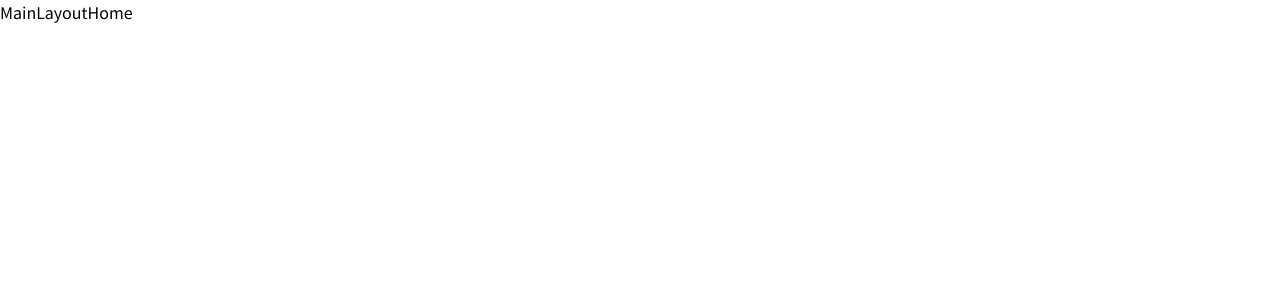
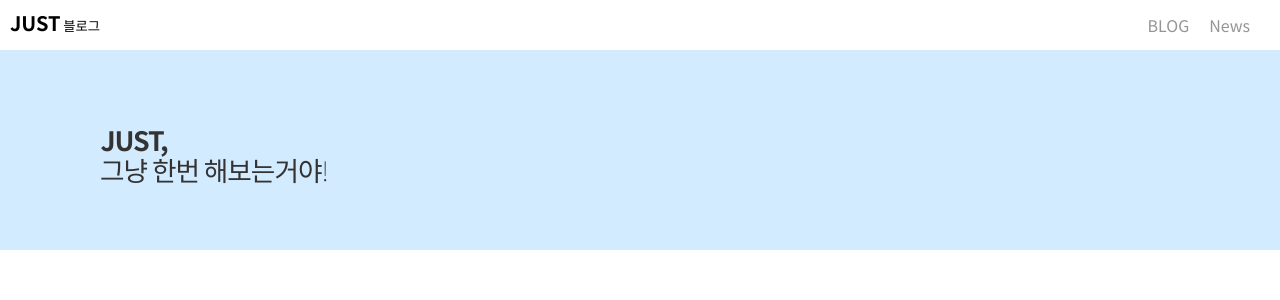
Before and after one commit to Smart-Just/Just_TechBlog_Client, a React (Create React App) app: page / in a window 1280 px wide. Shown: the top 300 px of the page. Built offline with nearby package versions, Linux system fonts and the light colour scheme.

Commit message:
feat(vpdls1511) : 메인 디자인 완성

```diff
--- a/src/App.tsx
+++ b/src/App.tsx
@@ -1,7 +1,7 @@
 import React from 'react';
 import {useRoutes} from "react-router-dom";
 import MainLayout from "./layout/MainLayout";
-import Home from "./pages/Home";
+import Post from "./pages/post/Post";
 import AuthLayout from "./layout/AuthLayout";
 import Login from "./pages/auth/Login";
 
@@ -16,7 +16,7 @@ function App() {
       path: '/' ,
       element : <MainLayout />,
       children: [
-        {path: '', element: <Home />}
+        {path: '', element: <Post />}
       ]
     },
     {
--- /dev/null
+++ b/src/assets/components/Slider.scss
@@ -0,0 +1,49 @@
+.sliderMain{
+  position: relative;
+  width: 100vw;
+  height: 200px;
+  background-color: #d3ebff;
+  .textItem{
+    position: absolute;
+    left: 100px;
+    top: 50%;
+    transform: translateY(-50%);
+    color: #333;
+    font-size: 20pt;
+    letter-spacing: -1px;
+    p:first-child{
+      position: absolute;
+      left: -50px;
+      top: -30px;
+      font-weight: bold;
+      opacity: 0;
+      animation-name: showText;
+      animation-duration: 1s;
+      animation-fill-mode: forwards;
+    }
+    p:last-child{
+
+      position: absolute;
+      font-weight: lighter;
+      left: -50px;
+      width: 228px;
+      animation-name: showText;
+      animation-duration: 1s;
+      opacity: 0;
+      animation-delay: .5s;
+      animation-fill-mode: forwards;
+    }
+  }
+}
+
+@keyframes showText {
+  0%{
+    opacity: 0;
+    left: -10;
+  }
+  100%{
+    opacity: 1;
+    left: 0;
+  }
+
+}
--- /dev/null
+++ b/src/assets/components/TopMenu.scss
@@ -0,0 +1,30 @@
+nav{
+  width: 100vw;
+  height: 50px;
+  h1{
+    float: left;
+    line-height: 45px;
+    margin-left: 10px;
+    font-weight: lighter;
+    font-size: 10pt;
+    b{
+      font-size: 15pt;
+    }
+  }
+  ul{
+    float: right;
+    margin-right: 20px;
+    li{
+      color: #959595;
+      display: inline-block;
+      line-height: 30px;
+      margin: 10px;
+      transition: .5s;
+      cursor: pointer;
+      &:hover{
+        color: black;
+      }
+    }
+  }
+
+}
--- a/src/assets/index.scss
+++ b/src/assets/index.scss
@@ -3,11 +3,24 @@
 @import url('https://fonts.googleapis.com/css2?family=Noto+Sans+KR:wght@100;300;400;500;700;900&family=Roboto:ital,wght@0,100;0,300;0,400;0,500;0,700;0,900;1,100;1,300;1,400;1,500;1,700;1,900&display=swap');
 
 @import "auth/AuthLayoutStyle";
+@import "components/TopMenu";
+@import "components/Slider";
 
-body, html{
+body, html {
   font-family: 'Noto Sans KR', 'Roboto', sans-serif;
   margin: 0;
   padding: 0;
   width: 100vw;
   height: 100vh;
 }
+
+h1, h2, h3, h4, h5, p{
+  margin: 0;
+  padding: 0;
+}
+
+ul{
+  padding: 0;
+  margin: 0;
+  list-style: none;
+}
--- /dev/null
+++ b/src/common/components/Slider.tsx
@@ -0,0 +1,10 @@
+const Slider = () => {
+	return<div className="sliderMain">
+		<div className={"sliderItem textItem"}>
+			<p>JUST,</p>
+			<p>그냥 한번 해보는거야!</p>
+		</div>
+	</div>
+}
+
+export default Slider
--- /dev/null
+++ b/src/common/components/TopMenu.tsx
@@ -0,0 +1,19 @@
+import {useState} from "react";
+
+const TopMenu = () => {
+	const [isLogin , setLogin] = useState(true);
+	return <nav>
+		<div>
+			<h1>
+				<b>JUST</b> 블로그
+			</h1>
+		</div>
+		<ul>
+			<li> BLOG </li>
+			<li> News </li>
+		</ul>
+
+	</nav>
+}
+
+export default TopMenu
--- a/src/layout/MainLayout.tsx
+++ b/src/layout/MainLayout.tsx
@@ -1,8 +1,11 @@
 import {Outlet} from "react-router-dom";
+import TopMenu from "../common/components/TopMenu";
+import Slider from "../common/components/Slider";
 
 const MainLayout = () => {
 	return<>
-		MainLayout
+		<TopMenu />
+		<Slider />
 		<Outlet />
 	</>
 }
--- /dev/null
+++ b/src/pages/post/Post.tsx
@@ -0,0 +1,6 @@
+const Post = () => {
+	return <>
+	</>
+}
+
+export default Post
--- /dev/null
+++ b/src/pages/post/card/Card.tsx
@@ -0,0 +1,6 @@
+const Card = () => {
+	return <>
+	</>
+}
+
+export default Card;
```
Also changed, not shown: src/common/interfaces/RouterInterface.ts (renamed from src/common/RouterInterface.ts).
